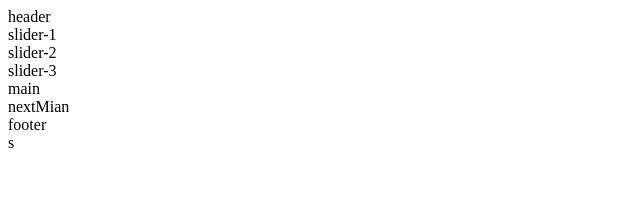
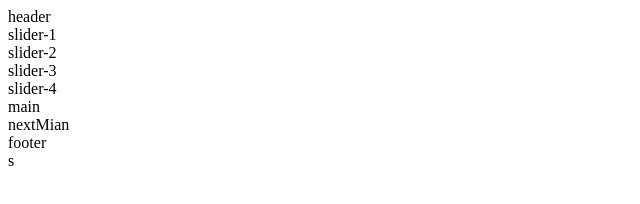
Before and after one commit to mohammadPoorfouladi/gitp2, a plain HTML site: page index.html in a window 1280 px wide. Shown: the whole page, without its empty margins (0-640 px from the left). Drawn offline with Linux system fonts and the light colour scheme.

Commit message:
next slider

```diff
--- a/index.html
+++ b/index.html
@@ -18,6 +18,9 @@
     <div>
         slider-3
     </div>
+    <div>
+        slider-4
+    </div>
     <main>
         main
     </main>
```
